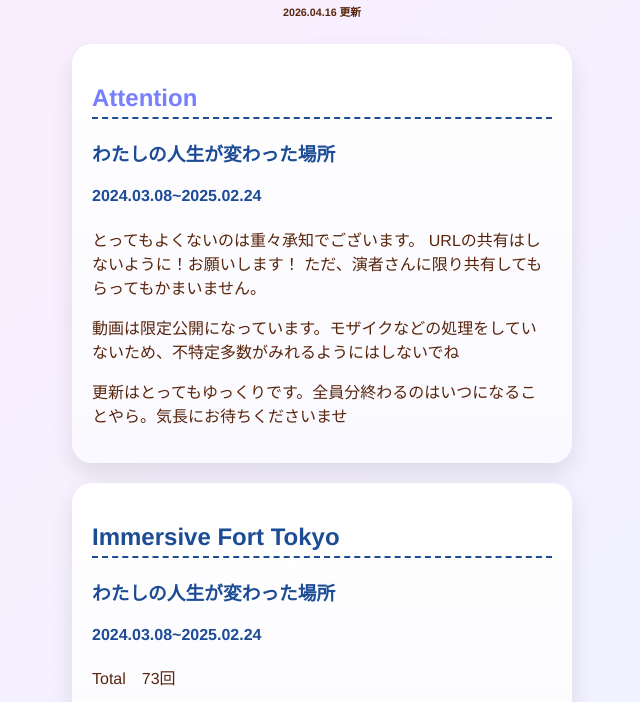
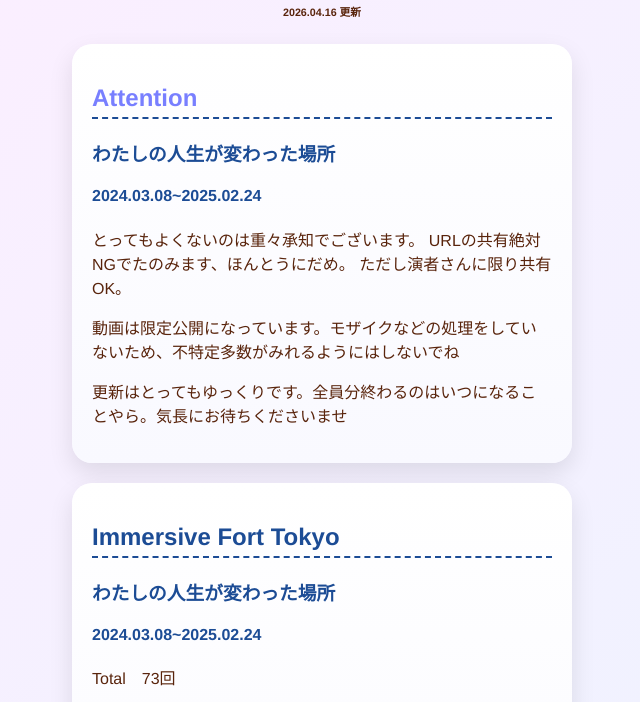
Before and after one commit to ribbon-12o8/IFT, a plain HTML site: page index.html in a window 1280 px wide. Shown: the part 79-781 px from the top of the page, without its empty margins (318-958 px from the left). Drawn offline with Linux system fonts and the light colour scheme.

Commit message:
注意書き変更

```diff
--- a/index.html
+++ b/index.html
@@ -130,8 +130,8 @@
     <h4>2024.03.08~2025.02.24</h4>
     <p>
       とってもよくないのは重々承知でございます。
-      URLの共有はしないように！お願いします！
-      ただ、演者さんに限り共有してもらってもかまいません。
+      URLの共有絶対NGでたのみます、ほんとうにだめ。
+      ただし演者さんに限り共有OK。
     </p>
     <p>動画は限定公開になっています。モザイクなどの処理をしていないため、不特定多数がみれるようにはしないでね</p>
     <p>更新はとってもゆっくりです。全員分終わるのはいつになることやら。気長にお待ちくださいませ</p>
```
